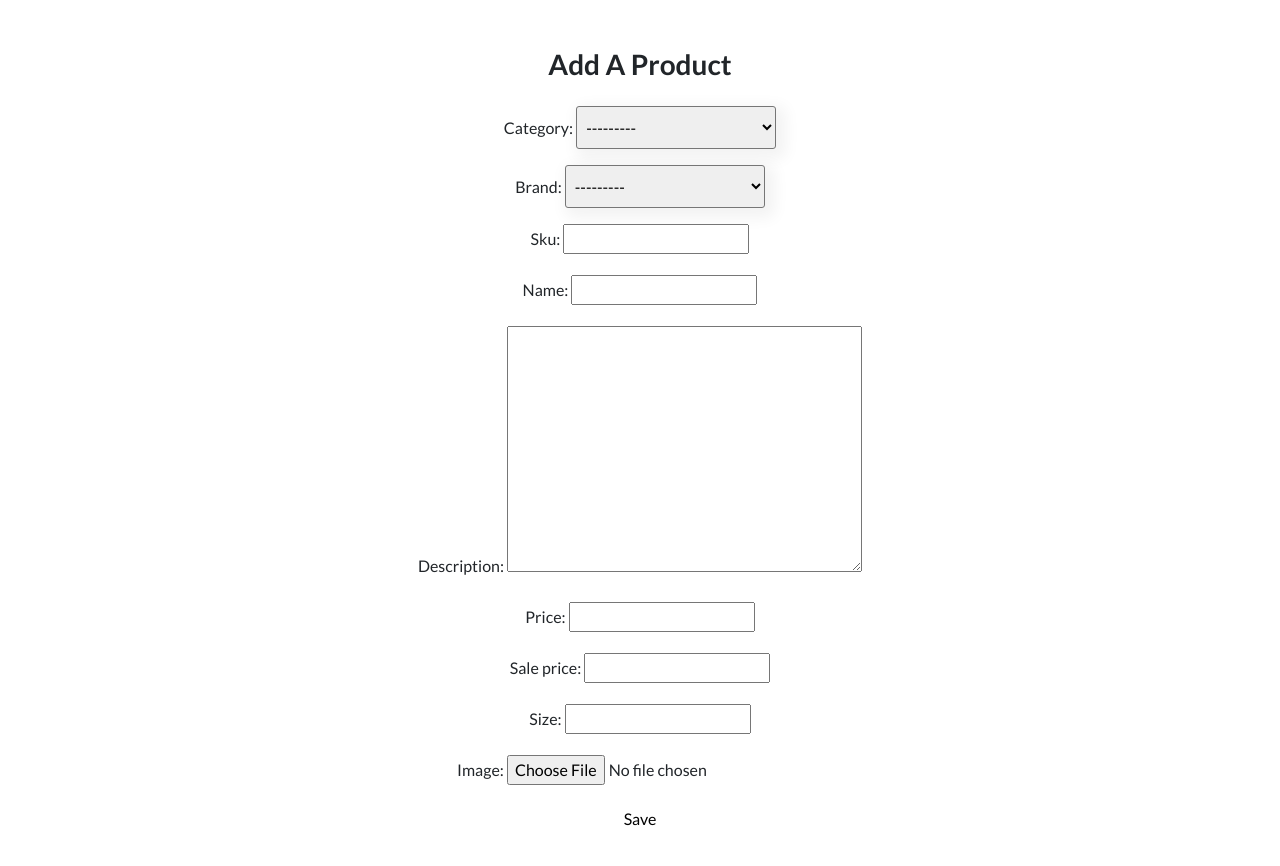
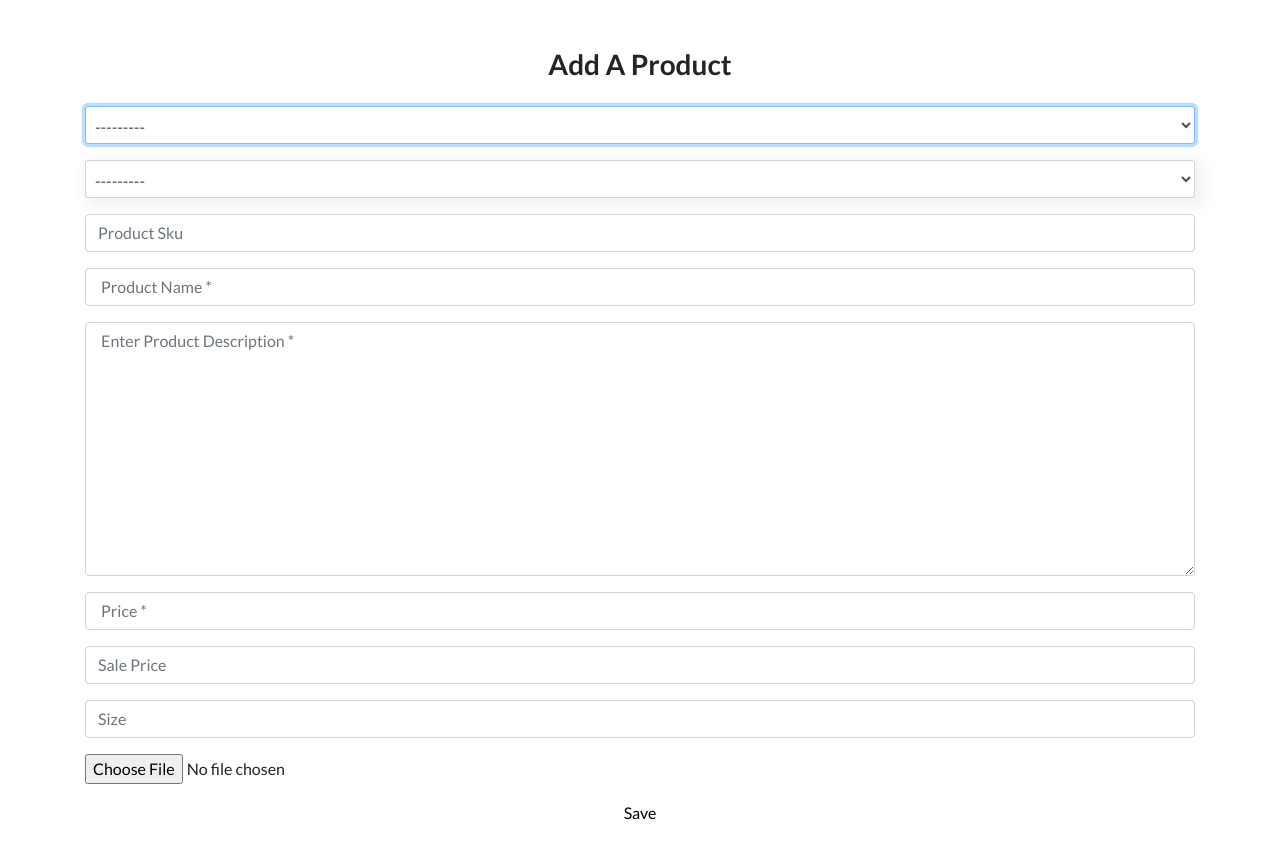
Before and after one commit to Code-Institute-Submissions/beauty4u, a Django app: page /management/add_a_product in a window 1280 px wide. Shown: the part 188-1054 px from the top of the page. After the commit the page ends 1008 px from the top, so only its background shows below. Run offline with Django 3.2, Linux system fonts and the light colour scheme; data comes from the database, SQL or seed files in the repository; data that the repository does not hold is empty; some libraries are stand-ins or nearby versions.

Commit message:
added crispy form styling to add a product form

```diff
--- a/management/forms.py
+++ b/management/forms.py
@@ -36,3 +36,30 @@ class addProductForm(forms.ModelForm):
             'size',
             'image',
         ]
+
+    def __init__(self, *args, **kwargs):
+            """ Style the form """
+
+            super().__init__(*args, **kwargs)
+
+            placeholders = {
+                'category': 'Select Product Category',
+                'brand': 'Select Product Category',
+                'sku': 'Product Sku',
+                'name': 'Product Name',
+                'description': 'Enter Product Description',
+                'price': 'Price',
+                'sale_price': 'Sale Price',
+                'size': 'Size',
+                'image': 'Select Image'
+                }
+
+            self.fields['category'].widget.attrs['autofocus'] = True
+            for field in self.fields:
+                if self.fields[field].required:
+                    placeholder = f' {placeholders[field]} *'
+                else:
+                    placeholder = placeholders[field]
+                self.fields[field].widget.attrs['placeholder'] = placeholder
+                self.fields[field].widget.attrs['class'] = 'add-product-input'
+                self.fields[field].label = False
--- a/management/templates/management/addProduct.html
+++ b/management/templates/management/addProduct.html
@@ -20,7 +20,7 @@
         <div class="col-12 text-center">
             <form method="POST" class="input-forms">
                 {% csrf_token %}
-                {{ form.as_p }}
+                {{ form| crispy }}
                 <input type="submit" value="Save" />
             </form>
         </div>
```
